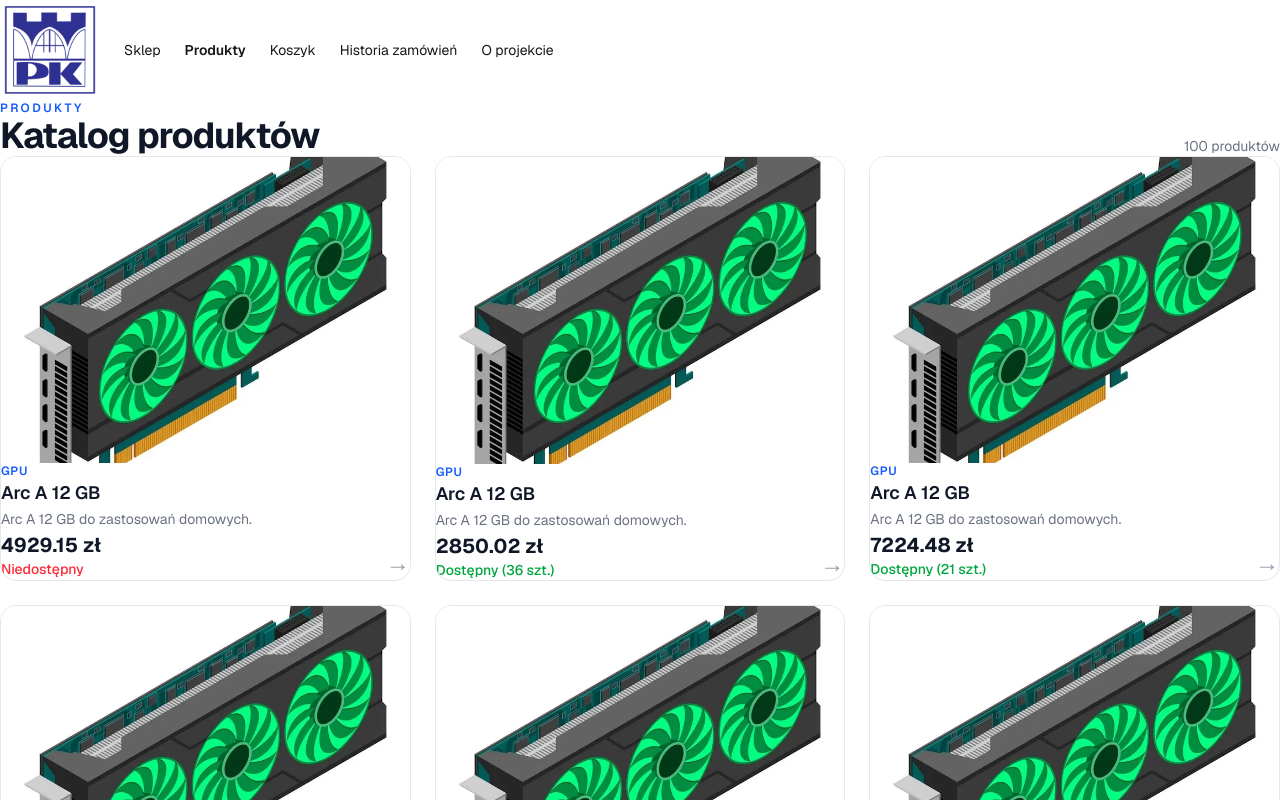
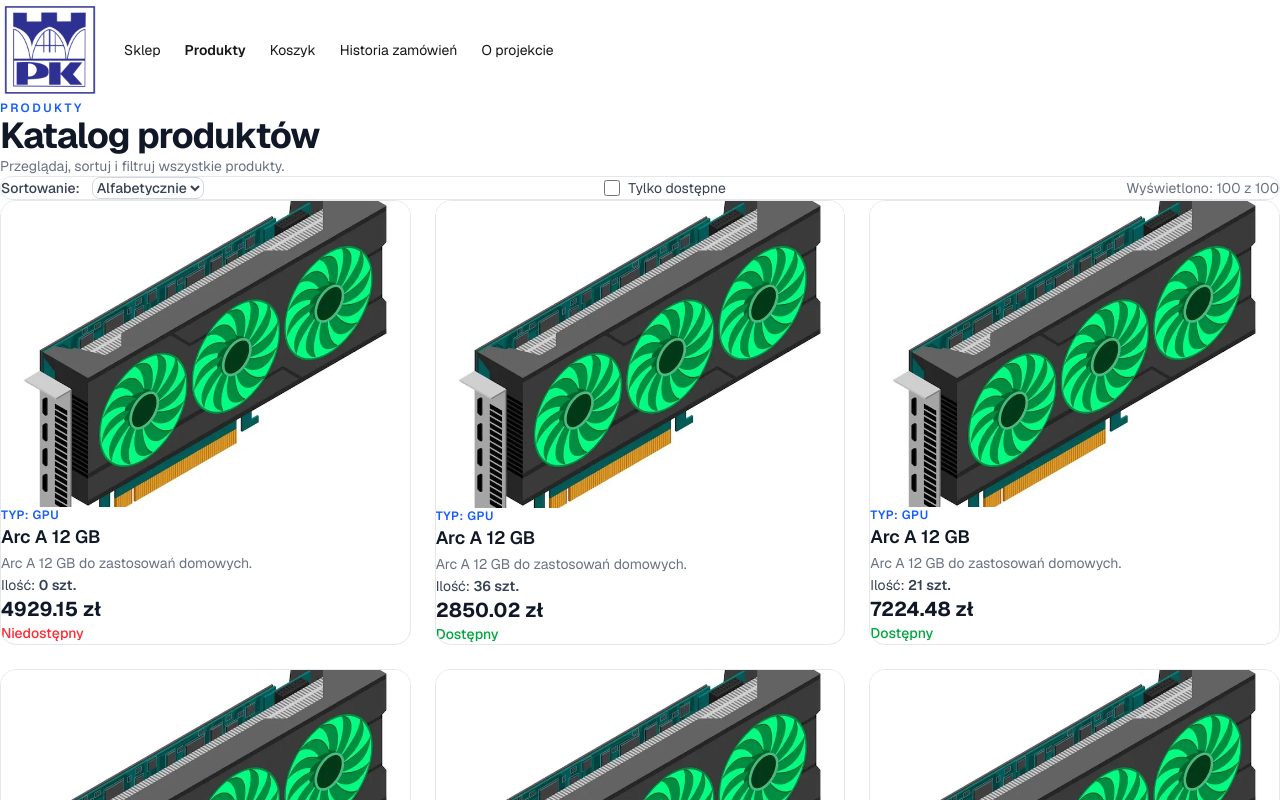
Before and after one commit to KulAndy/2026-2027-programowanie-backend-k02-progbackend-nextjs-shop-kulandy-lab10, a Next.js app: page /product-list in a window 1280 px wide. Shown: the top 800 px of the page. Built offline with nearby package versions, Linux system fonts and the light colour scheme.

Commit message:
Correct task 6

```diff
--- /dev/null
+++ b/app/components/product-catalog.tsx
@@ -0,0 +1,125 @@
+"use client";
+
+import { useState } from "react";
+import Image from "next/image";
+import Link from "next/link";
+import type { Product } from "@/lib/products";
+
+export default function ProductCatalog({ products }: { products: Product[] }) {
+  const [sort, setSort] = useState<"name" | "date">("name");
+  const [onlyAvailable, setOnlyAvailable] = useState(false);
+
+  const visible = [...products]
+    .filter((product) => !onlyAvailable || product.amount > 0)
+    .sort((a, b) =>
+      sort === "name"
+        ? a.name.localeCompare(b.name, "pl")
+        : b.date.localeCompare(a.date),
+    );
+
+  return (
+    <>
+      <section
+        aria-label="Filtrowanie produktów"
+        className="mb-8 flex flex-wrap items-center justify-between gap-4 rounded-xl border border-gray-200 bg-white p-4"
+      >
+        <label className="flex flex-wrap items-center gap-3 text-sm font-medium text-gray-700">
+          Sortowanie:
+          <select
+            value={sort}
+            onChange={(event) => setSort(event.target.value as "name" | "date")}
+            className="rounded-lg border border-gray-300 bg-white px-3 py-2 text-sm outline-none focus:border-blue-500 focus:ring-2 focus:ring-blue-100"
+          >
+            <option value="name">Alfabetycznie</option>
+            <option value="date">Najnowsze</option>
+          </select>
+        </label>
+
+        <label className="flex cursor-pointer items-center gap-2 text-sm text-gray-700">
+          <input
+            type="checkbox"
+            checked={onlyAvailable}
+            onChange={(event) => setOnlyAvailable(event.target.checked)}
+            className="h-4 w-4 accent-blue-600"
+          />
+          Tylko dostępne
+        </label>
+
+        <p className="w-full text-sm text-gray-500 sm:w-auto">
+          Wyświetlono: {visible.length} z {products.length}
+        </p>
+      </section>
+
+      {visible.length === 0 ? (
+        <p className="rounded-xl border border-dashed border-gray-300 py-16 text-center text-gray-500">
+          Brak produktów do wyświetlenia.
+        </p>
+      ) : (
+        <ul className="grid grid-cols-1 gap-6 sm:grid-cols-2 lg:grid-cols-3">
+          {visible.map((product) => (
+            <li
+              key={product.id}
+              className="group overflow-hidden rounded-2xl border border-gray-200 bg-white transition duration-200 hover:-translate-y-1 hover:shadow-lg"
+            >
+              <Link
+                href={`/product-list/${product.id}`}
+                className="flex h-full flex-col"
+              >
+                <div className="relative flex aspect-[4/3] items-center justify-center overflow-hidden bg-gray-100">
+                  {product.image ? (
+                    <Image
+                      src={product.image}
+                      alt={product.name}
+                      fill
+                      sizes="(max-width: 640px) 100vw, (max-width: 1024px) 50vw, 33vw"
+                      className="object-cover transition duration-300 group-hover:scale-105"
+                    />
+                  ) : (
+                    <span className="text-sm font-semibold tracking-wider text-gray-400">
+                      {product.type.toUpperCase()}
+                    </span>
+                  )}
+                </div>
+
+                <div className="flex flex-1 flex-col p-5">
+                  <p className="mb-2 text-xs font-semibold uppercase tracking-wider text-blue-600">
+                    Typ: {product.type}
+                  </p>
+
+                  <h2 className="text-lg font-semibold text-gray-900 group-hover:text-blue-600">
+                    {product.name}
+                  </h2>
+
+                  <p className="mt-2 line-clamp-3 text-sm leading-6 text-gray-500">
+                    {product.description}
+                  </p>
+
+                  <div className="mt-auto space-y-2 pt-5">
+                    <p className="text-sm text-gray-700">
+                      Ilość:{" "}
+                      <span className="font-semibold">
+                        {product.amount} szt.
+                      </span>
+                    </p>
+
+                    <p className="text-xl font-bold text-gray-900">
+                      {(product.price / 100).toFixed(2)} zł
+                    </p>
+
+                    <p
+                      className={`text-sm font-medium ${
+                        product.amount > 0 ? "text-green-600" : "text-red-500"
+                      }`}
+                    >
+                      {product.amount > 0 ? "Dostępny" : "Niedostępny"}
+                    </p>
+                  </div>
+                </div>
+              </Link>
+            </li>
+          ))}
+        </ul>
+      )}
+    </>
+  );
+}
--- a/app/product-list/page.tsx
+++ b/app/product-list/page.tsx
@@ -1,11 +1,8 @@
-import Image from "next/image";
-import Link from "next/link";
 import { getProducts } from "@/lib/repository";
+import ProductCatalog from "@/app/components/product-catalog";
 
 export default async function ProductListPage() {
-  const products = await getProducts({
-    sort: "name",
-  });
+  const products = await getProducts();
 
   return (
     <main className="mx-auto w-full max-w-7xl px-4 py-10 sm:px-6 lg:px-8">
@@ -17,84 +14,13 @@ export default async function ProductListPage() {
           <h1 className="text-3xl font-bold tracking-tight text-gray-900 sm:text-4xl">
             Katalog produktów
           </h1>
+          <p className="mt-2 text-sm text-gray-500">
+            Przeglądaj, sortuj i filtruj wszystkie produkty.
+          </p>
         </div>
-
-        <p className="text-sm text-gray-500">
-          {products.length} {products.length === 1 ? "produkt" : "produktów"}
-        </p>
       </header>
 
-      {products.length === 0 ? (
-        <p className="rounded-xl border border-dashed border-gray-300 py-16 text-center text-gray-500">
-          Brak produktów do wyświetlenia.
-        </p>
-      ) : (
-        <ul className="grid grid-cols-1 gap-6 sm:grid-cols-2 lg:grid-cols-3">
-          {products.map((product) => (
-            <li
-              key={product.id}
-              className="group overflow-hidden rounded-2xl border border-gray-200 bg-white transition duration-200 hover:-translate-y-1 hover:border-gray-300 hover:shadow-lg"
-            >
-              <Link
-                href={`/product-list/${product.id}`}
-                className="flex h-full flex-col"
-              >
-                <div className="relative flex aspect-[4/3] items-center justify-center overflow-hidden bg-gray-100">
-                  {product.image ? (
-                    <Image
-                      src={product.image}
-                      alt={product.name}
-                      fill
-                      sizes="(max-width: 640px) 100vw, (max-width: 1024px) 50vw, 33vw"
-                      className="object-cover transition duration-300 group-hover:scale-105"
-                    />
-                  ) : (
-                    <span className="text-sm font-semibold tracking-wider text-gray-400">
-                      {product.type.toUpperCase()}
-                    </span>
-                  )}
-                </div>
-
-                <div className="flex flex-1 flex-col p-5">
-                  <div className="mb-2 text-xs font-semibold uppercase tracking-wider text-blue-600">
-                    {product.type}
-                  </div>
-
-                  <h2 className="text-lg font-semibold text-gray-900 transition-colors group-hover:text-blue-600">
-                    {product.name}
-                  </h2>
-
-                  <p className="mt-2 line-clamp-3 text-sm leading-6 text-gray-500">
-                    {product.description}
-                  </p>
-
-                  <div className="mt-auto flex items-end justify-between gap-4 pt-6">
-                    <div>
-                      <p className="text-xl font-bold text-gray-900">
-                        {(product.price / 100).toFixed(2)} zł
-                      </p>
-
-                      <p
-                        className={`mt-1 text-sm font-medium ${
-                          product.amount > 0 ? "text-green-600" : "text-red-500"
-                        }`}
-                      >
-                        {product.amount > 0
-                          ? `Dostępny (${product.amount} szt.)`
-                          : "Niedostępny"}
-                      </p>
-                    </div>
-
-                    <span className="text-2xl text-gray-400 transition-transform group-hover:translate-x-1 group-hover:text-blue-600">
-                      →
-                    </span>
-                  </div>
-                </div>
-              </Link>
-            </li>
-          ))}
-        </ul>
-      )}
+      <ProductCatalog products={products} />
     </main>
   );
 }
```
